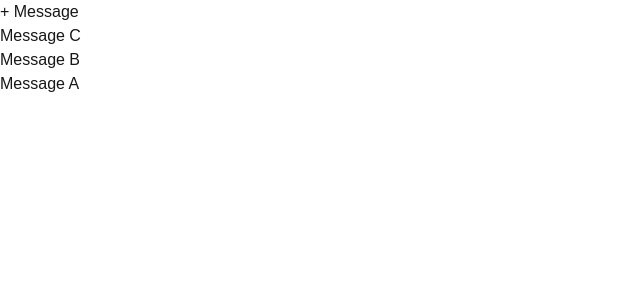
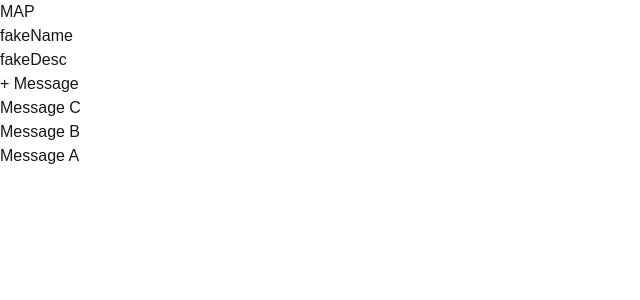
Before and after one commit to Jygsaw/journey, a Next.js app: page /places/1 in a window 1280 px wide. Shown: the top 300 px of the page, without its empty margins (0-640 px from the left). Built offline with nearby package versions, Linux system fonts and the light colour scheme.

Commit message:
[CHG] integrate placeholder places api calls

```diff
--- a/src/app/places/[placeId]/page.tsx
+++ b/src/app/places/[placeId]/page.tsx
@@ -1,9 +1,20 @@
+import { getPlace } from '@/lib/db/dbUtils';
 import { AddMessageButton} from './AddMessageButton';
 import { MessagesList } from './MessagesList';
 
-export default function Page() {
+export default async function Page({ params }) {
+  const { placeId } = await params;
+  const place = await getPlace(placeId);
+
   return (
     <section>
+      <div>
+        MAP
+      </div>
+      <ul>
+        <li>{place.name}</li>
+        <li>{place.desc}</li>
+      </ul>
       <AddMessageButton />
       <MessagesList />
     </section>
--- a/src/app/places/page.tsx
+++ b/src/app/places/page.tsx
@@ -1,7 +1,7 @@
 import { AddPlaceButton } from '@/components/places/AddPlaceButton';
 import { PlacesList } from '@/components/places/PlacesList';
 
-export default function Page() {
+export default async function Page() {
   return (
     <section>
       <AddPlaceButton />
--- a/src/components/places/AddPlaceButton.tsx
+++ b/src/components/places/AddPlaceButton.tsx
@@ -1,8 +1,13 @@
 'use client';
 
-import { redirect } from 'next/navigation';
+import { useRouter } from 'next/navigation';
+import { createPlace } from '@/lib/db/dbUtils';
 
 export function AddPlaceButton() {
-  const clickHandler = () => redirect('/places/4');
+  const router = useRouter();
+  const clickHandler = async () => {
+    const place = await createPlace();
+    router.push(`/places/${place.id}`);
+  };
   return <button onClick={clickHandler}>+ Place</button>;
 }
```
